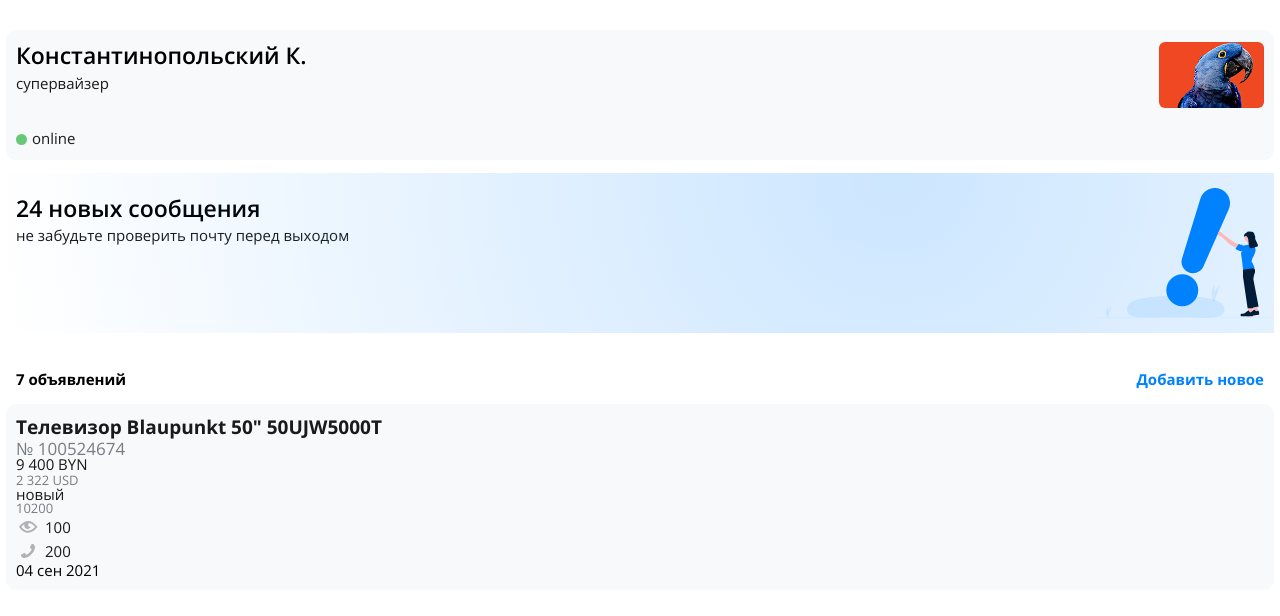
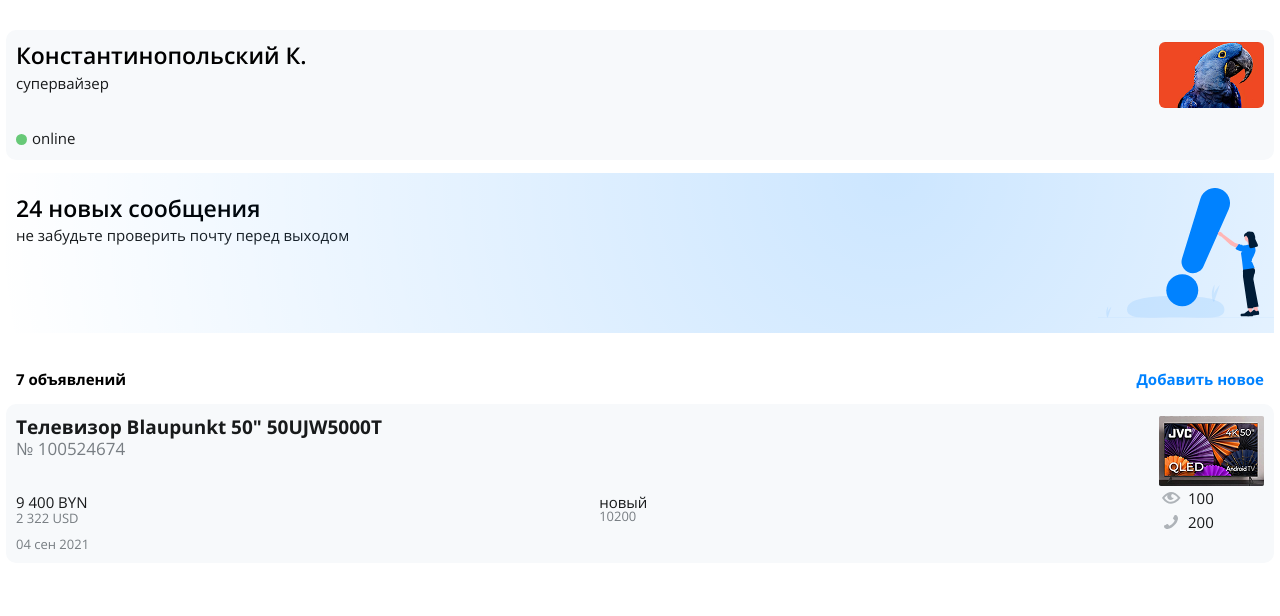
Before and after one commit to kazakevich-a/kazakevich-a.github.io, a website: page index.html in a window 1280 px wide. Shown: the part 160-776 px from the top of the page. Drawn offline with Linux system fonts and the light colour scheme.

Commit message:
Допилил лойаут карточки.

```diff
--- a/index.html
+++ b/index.html
@@ -4,15 +4,12 @@
     <title>Тестовое задание</title>
     <meta charset="utf-8" />
     <meta name="viewport" content="width=device-width, initial-scale=1" />
-    <meta name="description" content="Задание выполнил Алексей Казакевич" />
+    <meta name="description" content="Выполнил Алексей Казакевич" />
     <meta name="keywords" content="" />
     <meta property="og:locale" content="ru_RU" />
     <meta property="og:site_name" content="kazakevich-a.github.io" />
     <meta property="og:title" content="Тестовое задание" />
-    <meta
-      property="og:description"
-      content="Задание выполнил Алексей Казакевич"
-    />
+    <meta property="og:description" content="Выполнил Алексей Казакевич" />
     <meta property="og:type" content="website" />
     <meta property="og:url" content="https://kazakevich-a.github.io" />
     <meta
@@ -48,7 +45,13 @@
           <div class="user-profile__name">Константинопольский К.</div>
           <div class="user-profile__role">супервайзер</div>
           <div class="user-profile__status">online</div>
-          <img class="user-profile__img" src="asset/image/user.png" alt="" />
+          <img
+            class="user-profile__img"
+            src="asset/image/user.png"
+            width="200"
+            height="126"
+            alt=""
+          />
         </div>
         <div class="user-messages">
           <div class="user-messages__title">24 новых сообщения</div>
@@ -66,21 +69,31 @@
       <ul class="advert-list">
         <li class="advert-list__item">
           <div class="advert">
+            <div class="advert__checkbox"></div>
             <div class="advert__header">
               <div class="advert__title">
                 Телевизор Blaupunkt 50" 50UJW5000T
               </div>
               <div class="advert__number">100524674</div>
             </div>
+            <img
+              class="advert__img"
+              src="asset/image/adv.png"
+              height="70"
+              width="105"
+              alt=""
+            />
             <div class="advert__price">
               <div class="advert__price-byn">9 400</div>
               <div class="advert__price-usd">2 322</div>
             </div>
-            <div class="advert__state">новый</div>
+            <div class="advert__status"></div>
+            <div class="advert__condition">новый</div>
             <div class="advert__article">10200</div>
             <div class="advert__views">100</div>
             <div class="advert__phone-views">200</div>
             <div class="advert__date">04 сен 2021</div>
+            <div class="advert__menu"></div>
           </div>
         </li>
       </ul>
--- a/source/styles/components/adverts/advert.scss
+++ b/source/styles/components/adverts/advert.scss
@@ -2,11 +2,100 @@
   background-color: var(--color-background-secondary);
   padding: 12px 10px;
   border-radius: var(--border-radius);
+  display: grid;
+  grid-template-columns: auto auto min-content;
+  grid-template-rows: repeat(4, auto);
+
+  &__checkbox {
+    display: none;
+  }
 
   &__header {
+    grid-area: 1 / 1 / 2 / 3;
     display: flex;
     flex-direction: column;
     gap: 2px;
+  }
+
+  &__img {
+    grid-area: 1 / 3 / 2 / 4;
+    align-self: center;
+    justify-self: end;
+    box-shadow: inset 0 0 0 1px rgba(var(--box-shadow) 0.05);
+  }
+
+  &__price {
+    grid-area: 2 / 1 / 4 / 2;
+    display: flex;
+    flex-direction: column;
+    gap: 2px;
+    justify-content: center;
+  }
+
+  &__status {
+    display: none;
+  }
+
+  &__condition {
+    grid-area: 2 / 2 / 3 / 3;
+    align-self: end;
+    color: var(--color-text-secondary);
+  }
+
+  &__article {
+    grid-area: 3 / 2 / 4 / 3;
+    align-self: start;
+    font-size: 13px;
+    color: var(--color-text-gray);
+  }
+
+  &__views {
+    grid-area: 2 / 3 / 3 / 4;
+    align-self: end;
+    display: flex;
+    color: var(--color-text-secondary);
+    align-items: center;
+
+    &::before {
+      content: "";
+      margin-right: 5px;
+      display: block;
+      width: 24px;
+      height: 24px;
+      background: {
+        image: url("../icon/eye.svg");
+        repeat: no-repeat;
+        size: contain;
+      }
+    }
+  }
+
+  &__phone-views {
+    grid-area: 3 / 3 / 4 / 4;
+    align-self: start;
+    display: flex;
+    color: var(--color-text-secondary);
+    align-items: center;
+
+    &::before {
+      content: "";
+      display: block;
+      width: 24px;
+      margin-right: 5px;
+      height: 24px;
+      background: {
+        image: url("../icon/phone.svg");
+        repeat: no-repeat;
+        size: contain;
+      }
+    }
+  }
+
+  &__date {
+    grid-area: 4 / 1 / 5 / 4;
+    color: var(--color-text-gray);
+    font-size: 13px;
+    margin-top: 4px;
   }
 
   &__title {
@@ -27,12 +116,6 @@
     }
   }
 
-  &__price {
-    display: flex;
-    flex-direction: column;
-    gap: 2px;
-  }
-
   &__price-byn {
     color: var(--color-text-secondary);
 
@@ -50,50 +133,7 @@
     }
   }
 
-  &__state {
-    color: var(--color-text-secondary);
-  }
-
-  &__article {
-    font-size: 13px;
-    color: var(--color-text-gray);
-  }
-
-  &__views {
-    display: flex;
-    color: var(--color-text-secondary);
-    align-items: center;
-
-    &::before {
-      content: "";
-      margin-right: 5px;
-      display: block;
-      width: 24px;
-      height: 24px;
-      background: {
-        image: url("../icon/eye.svg");
-        repeat: no-repeat;
-        size: contain;
-      }
-    }
-  }
-
-  &__phone-views {
-    display: flex;
-    color: var(--color-text-secondary);
-    align-items: center;
-
-    &::before {
-      content: "";
-      display: block;
-      width: 24px;
-      margin-right: 5px;
-      height: 24px;
-      background: {
-        image: url("../icon/phone.svg");
-        repeat: no-repeat;
-        size: contain;
-      }
-    }
+  &__menu {
+    display: none;
   }
 }
--- a/source/styles/components/user-menu/user-profile.scss
+++ b/source/styles/components/user-menu/user-profile.scss
@@ -52,5 +52,6 @@
     height: auto;
     width: 100%;
     border-radius: var(--border-radius-small);
+    box-shadow: inset 0 0 0 1px rgba(var(--box-shadow) 0.05);
   }
 }
--- a/source/styles/core/variable.scss
+++ b/source/styles/core/variable.scss
@@ -14,4 +14,5 @@
   --color-border-focus: #6ebdeb;
   --border-radius: 10px;
   --border-radius-small: 6px;
+  --box-shadow: #000;
 }
```
Also changed, not shown: asset/css/main.css, asset/image/adv.png (added).
